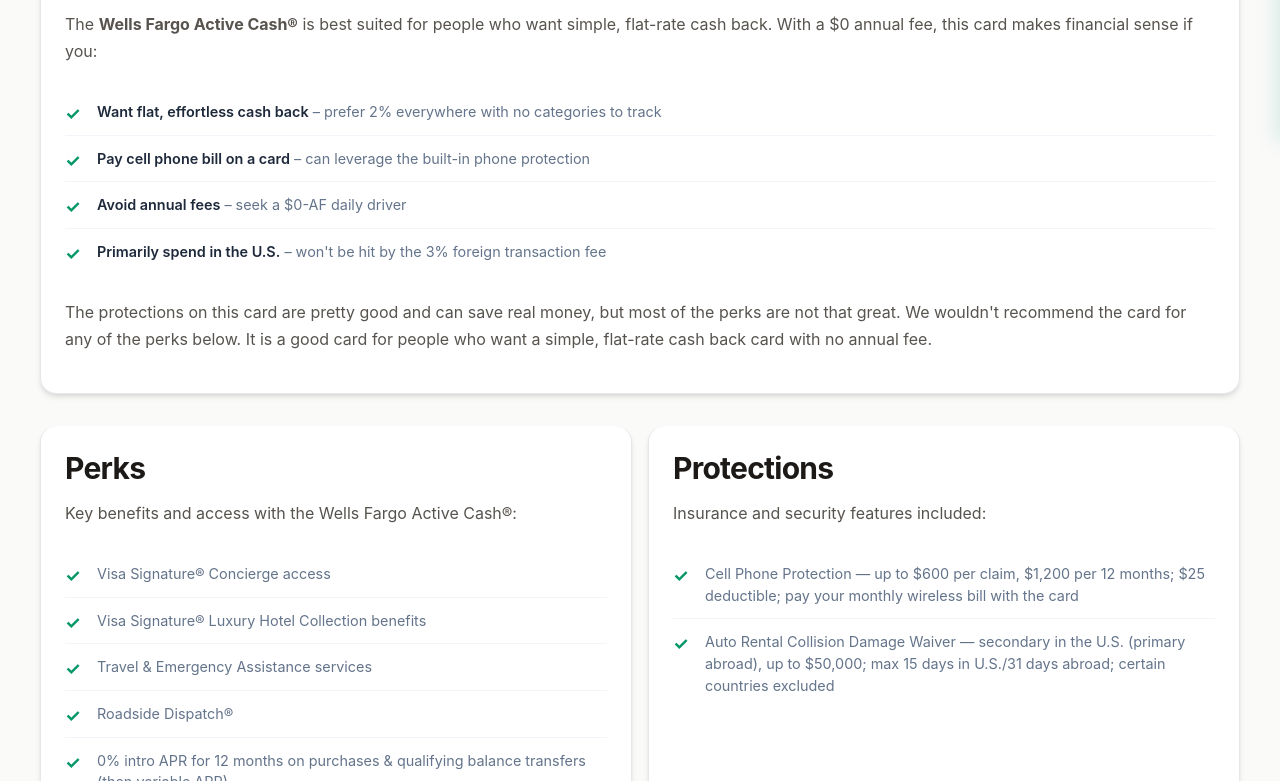
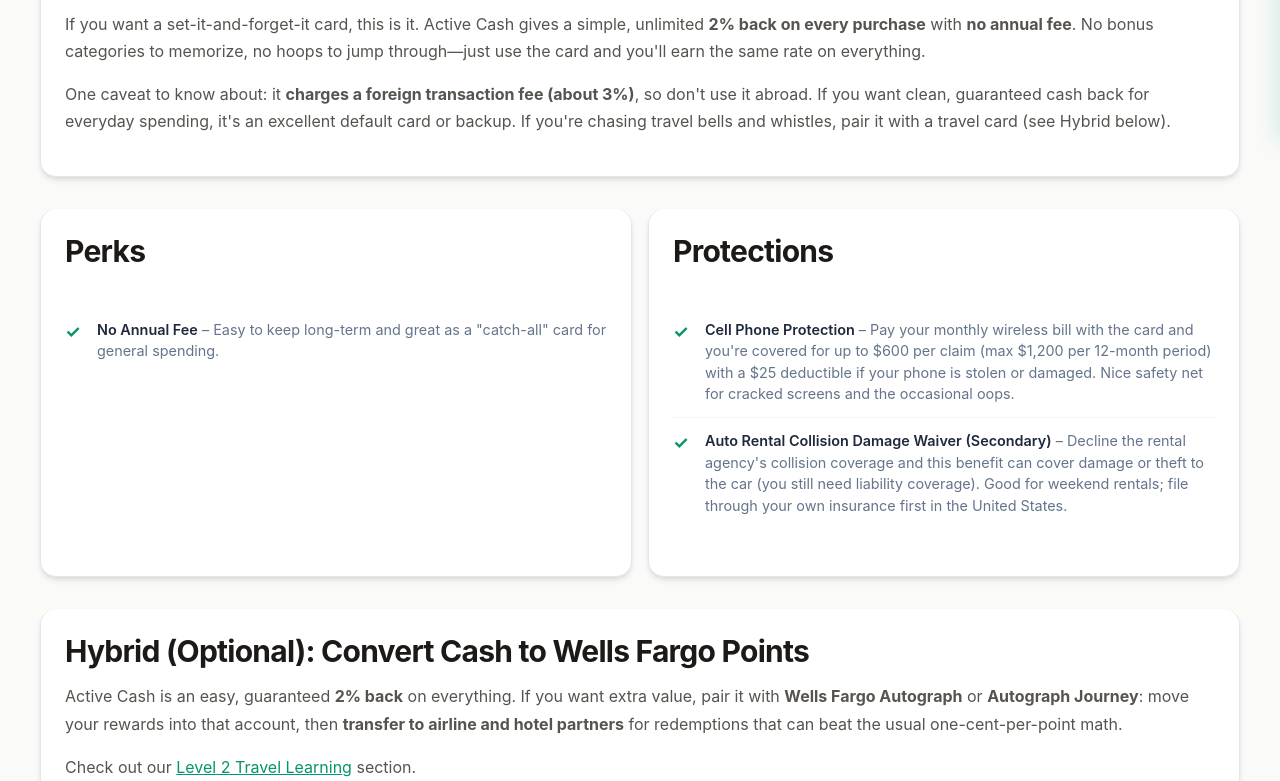
Before and after one commit to carterhedrick1/practicalrewards, a plain HTML site: page card-pages/wells-fargo-active-cash.html in a window 1280 px wide. Shown: the part 659-1440 px from the top of the page. Drawn offline with Linux system fonts and the light colour scheme.

Commit message:
all cards in good shape

```diff
--- a/card-pages/wells-fargo-active-cash.html
+++ b/card-pages/wells-fargo-active-cash.html
@@ -69,17 +69,13 @@
             <div class="recommendation-content">
                 <h2>Practical Recommendation</h2>
                 <div class="recommendation-text">
-                    <p>The <strong>Wells Fargo Active Cash®</strong> is best suited for people who want simple, flat-rate cash back. With a $0 annual fee, this card makes financial sense if you:</p>
-                    <ul class="recommendation-list">
-                        <li><strong>Want flat, effortless cash back</strong> – prefer 2% everywhere with no categories to track</li>
-                        <li><strong>Pay cell phone bill on a card</strong> – can leverage the built-in phone protection</li>
-                        <li><strong>Avoid annual fees</strong> – seek a $0-AF daily driver</li>
-                        <li><strong>Primarily spend in the U.S.</strong> – won't be hit by the 3% foreign transaction fee</li>
-                    </ul>
-                    <p>The protections on this card are pretty good and can save real money, but most of the perks are not that great. We wouldn't recommend the card for any of the perks below. It is a good card for people who want a simple, flat-rate cash back card with no annual fee.</p>
+                    <p>If you want a set-it-and-forget-it card, this is it. Active Cash gives a simple, unlimited <strong>2% back on every purchase</strong> with <strong>no annual fee</strong>. No bonus categories to memorize, no hoops to jump through—just use the card and you'll earn the same rate on everything.</p>
+                    <p>One caveat to know about: it <strong>charges a foreign transaction fee (about 3%)</strong>, so don't use it abroad. If you want clean, guaranteed cash back for everyday spending, it's an excellent default card or backup. If you're chasing travel bells and whistles, pair it with a travel card (see Hybrid below).</p>
                 </div>
             </div>
         </div>
+
+
 
         <!-- PERKS AND PROTECTIONS WRAPPER -->
         <div class="perks-protections-wrapper">
@@ -88,13 +84,8 @@
                 <div class="recommendation-content">
                     <h2>Perks</h2>
                     <div class="recommendation-text">
-                        <p>Key benefits and access with the Wells Fargo Active Cash®:</p>
                         <ul class="recommendation-list">
-                            <li>Visa Signature® Concierge access</li>
-                            <li>Visa Signature® Luxury Hotel Collection benefits</li>
-                            <li>Travel & Emergency Assistance services</li>
-                            <li>Roadside Dispatch®</li>
-                            <li>0% intro APR for 12 months on purchases & qualifying balance transfers (then variable APR)</li>
+                            <li><strong>No Annual Fee</strong> – Easy to keep long-term and great as a "catch-all" card for general spending.</li>
                         </ul>
                     </div>
                 </div>
@@ -105,10 +96,9 @@
                 <div class="recommendation-content">
                     <h2>Protections</h2>
                     <div class="recommendation-text">
-                        <p>Insurance and security features included:</p>
                         <ul class="recommendation-list">
-                            <li>Cell Phone Protection — up to $600 per claim, $1,200 per 12 months; $25 deductible; pay your monthly wireless bill with the card</li>
-                            <li>Auto Rental Collision Damage Waiver — secondary in the U.S. (primary abroad), up to $50,000; max 15 days in U.S./31 days abroad; certain countries excluded</li>
+                            <li><strong>Cell Phone Protection</strong> – Pay your monthly wireless bill with the card and you're covered for up to $600 per claim (max $1,200 per 12-month period) with a $25 deductible if your phone is stolen or damaged. Nice safety net for cracked screens and the occasional oops.</li>
+                            <li><strong>Auto Rental Collision Damage Waiver (Secondary)</strong> – Decline the rental agency's collision coverage and this benefit can cover damage or theft to the car (you still need liability coverage). Good for weekend rentals; file through your own insurance first in the United States.</li>
                         </ul>
                     </div>
                 </div>
@@ -118,10 +108,10 @@
         <!-- HYBRID STRATEGY SECTION -->
         <div class="recommendation-section" style="background-color: #fffbf0;">
             <div class="recommendation-content">
-                <h2>Hybrid (Optional): Convert Cash to Miles</h2>
+                <h2>Hybrid (Optional): Convert Cash to Wells Fargo Points</h2>
                 <div class="recommendation-text">
-                    <p>Active Cash is a simple 2% cash-back card first. If you're more advanced with travel rewards, you can pair it with <strong>Wells Fargo Autograph®</strong> or <strong>Autograph Journey℠</strong>, move your rewards into that account, and then transfer to airline/hotel partners for potential outsized value.</p>
-                    <p>This is an expert strategy—best if you're planning award trips and willing to learn the ropes. If you want to pursue this approach, check out our <a href="../../learning.html#travel-main" style="color: #059669; text-decoration: underline;">Level 2 Travel Learning</a> section.</p>
+                    <p>Active Cash is an easy, guaranteed <strong>2% back</strong> on everything. If you want extra value, pair it with <strong>Wells Fargo Autograph</strong> or <strong>Autograph Journey</strong>: move your rewards into that account, then <strong>transfer to airline and hotel partners</strong> for redemptions that can beat the usual one-cent-per-point math.</p>
+                    <p>Check out our <a href="../../learning.html#travel-main" style="color: #059669; text-decoration: underline;">Level 2 Travel Learning</a> section.</p>
                 </div>
             </div>
         </div>
```
Also changed, not shown: card-pages/citi-double-cash.html (+15 -21 lines).
